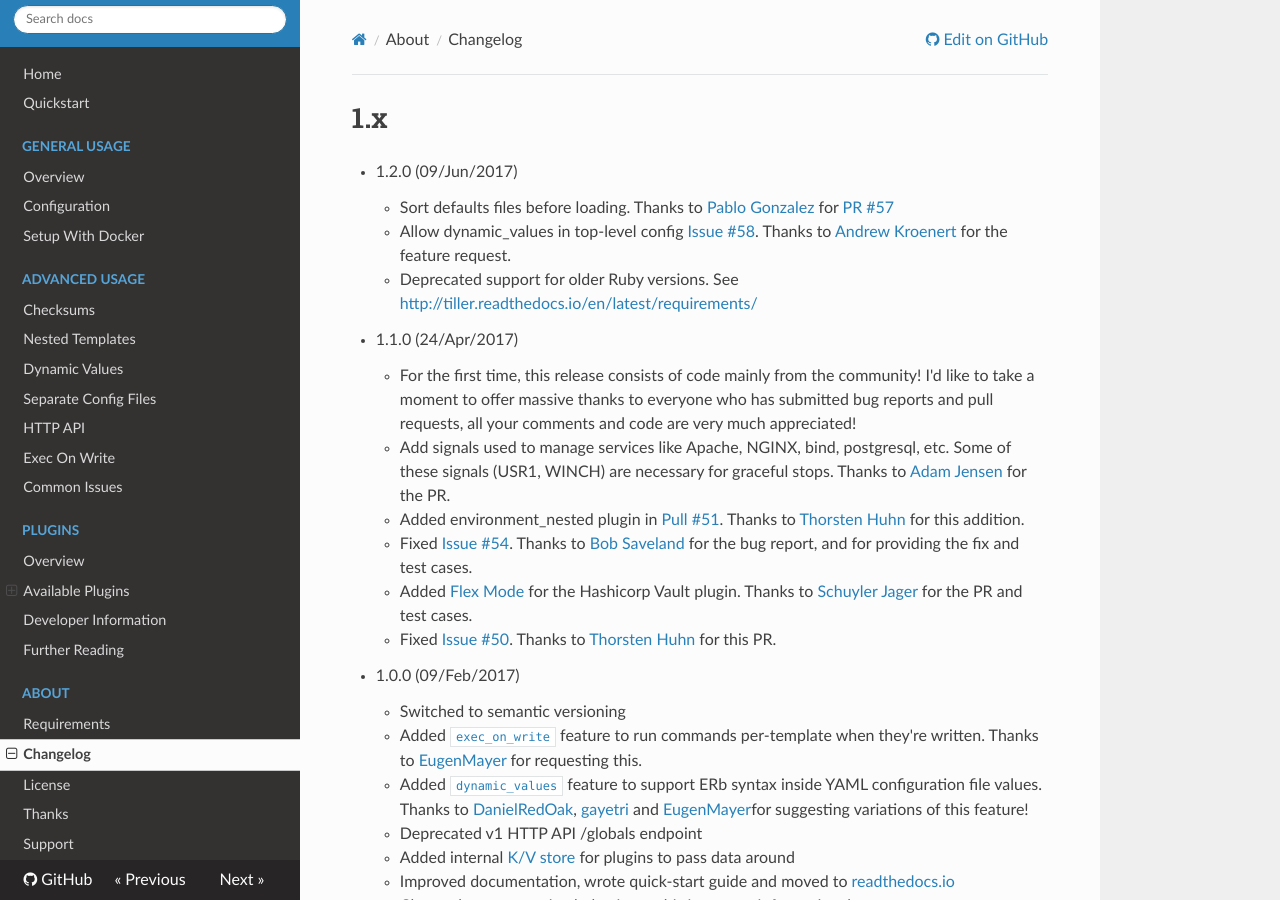
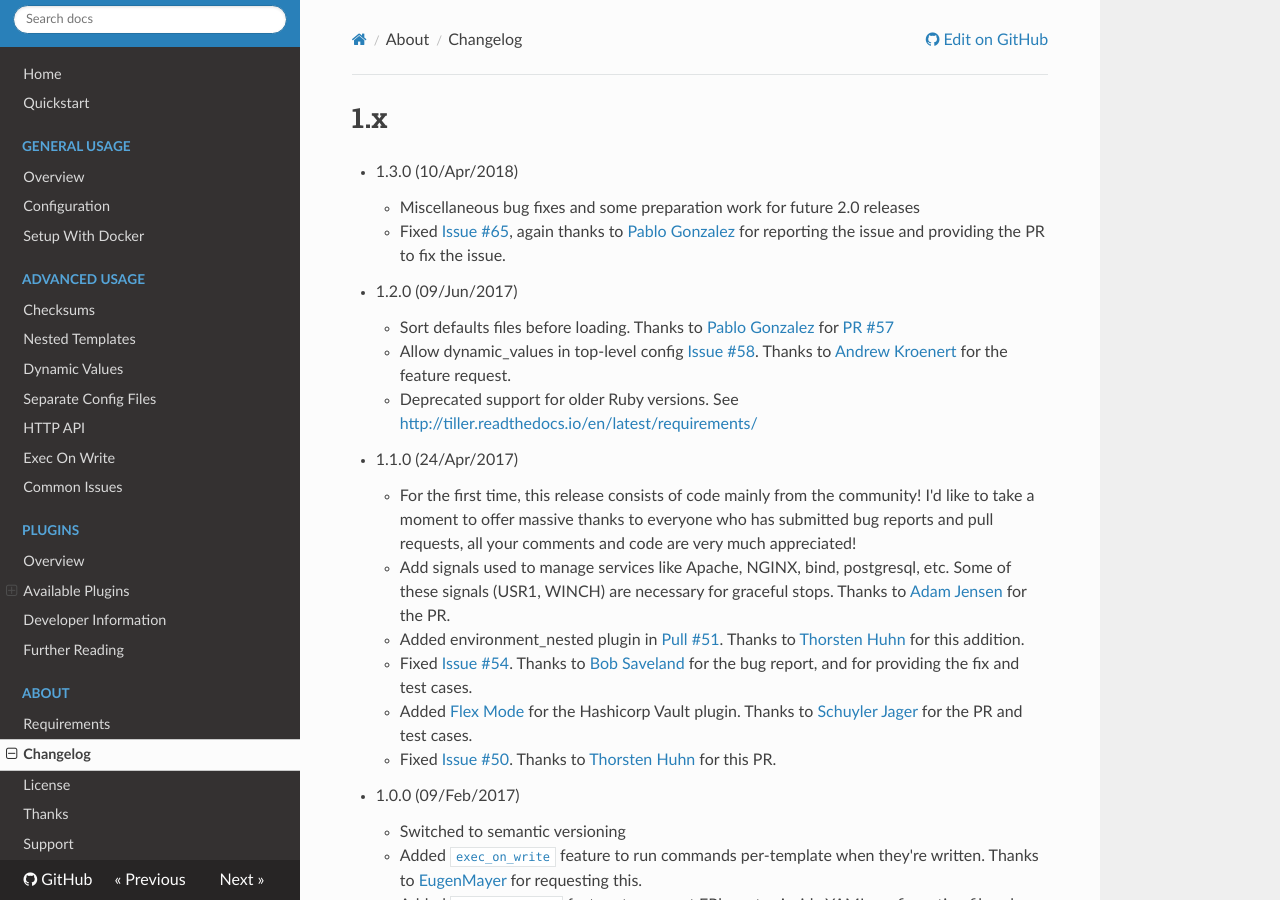
Before and after one commit to markround/tiller, an MkDocs documentation site: the page built from docs/changelog.md, in a window 1280 px wide and 900 px high. Built offline with MkDocs 1.6.1, drawn with Linux system fonts in a browser that asks for light colours; nearby versions of some CDN libraries; old or Windows-style settings are respelled for this version of MkDocs.

Commit message:
Bumping for 1.3.0 release

```diff
--- a/docs/changelog.md
+++ b/docs/changelog.md
@@ -1,4 +1,8 @@
 # 1.x
+  * 1.3.0 (10/Apr/2018)
+    * Miscellaneous bug fixes and some preparation work for future 2.0 releases
+    * Fixed [Issue #65](https://github.com/markround/tiller/issues/65), again thanks to [Pablo Gonzalez](https://github.com/kydorn) for reporting the issue and providing the PR to fix the issue.
+
   * 1.2.0 (09/Jun/2017)
     * Sort defaults files before loading. Thanks to [Pablo Gonzalez](https://github.com/kydorn) for [PR #57](https://github.com/markround/tiller/pull/57)
     * Allow dynamic_values in top-level config [Issue #58](https://github.com/markround/tiller/issues/58). Thanks to [Andrew Kroenert](https://github.com/andrewkro) for the feature request.
```
Also changed, not shown: tiller.gemspec, 1 other file.
